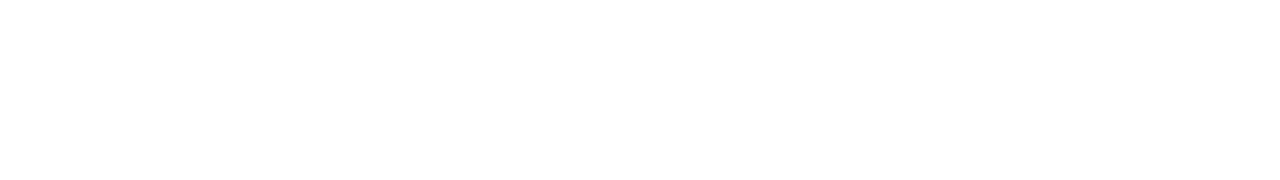
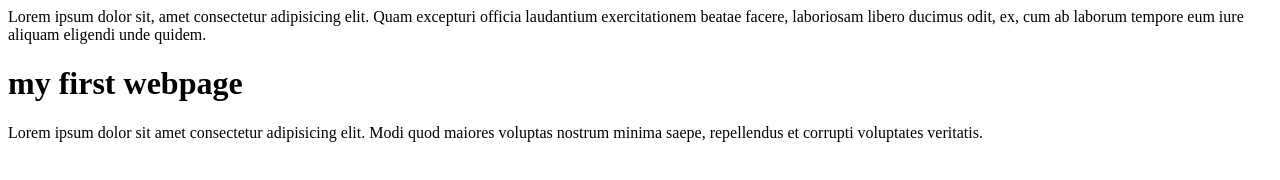
Before and after one commit to Humaylkhan123/2209e1-BOYS, a plain HTML site: page index.html in a window 1280 px wide. Drawn offline with Linux system fonts and the light colour scheme.

Commit message:
first commit

```diff
--- a/index.html
+++ b/index.html
@@ -7,6 +7,9 @@
     <title>Document</title>
 </head>
 <body>
+    Lorem ipsum dolor sit, amet consectetur adipisicing elit. Quam excepturi officia laudantium exercitationem beatae facere, laboriosam libero ducimus odit, ex, cum ab laborum tempore eum iure aliquam eligendi unde quidem.
 
+    <h1>my first webpage</h1>
+    Lorem ipsum dolor sit amet consectetur adipisicing elit. Modi quod maiores voluptas nostrum minima saepe, repellendus et corrupti voluptates veritatis.
 </body>
 </html>
```
Also changed, not shown: about.html (added).
